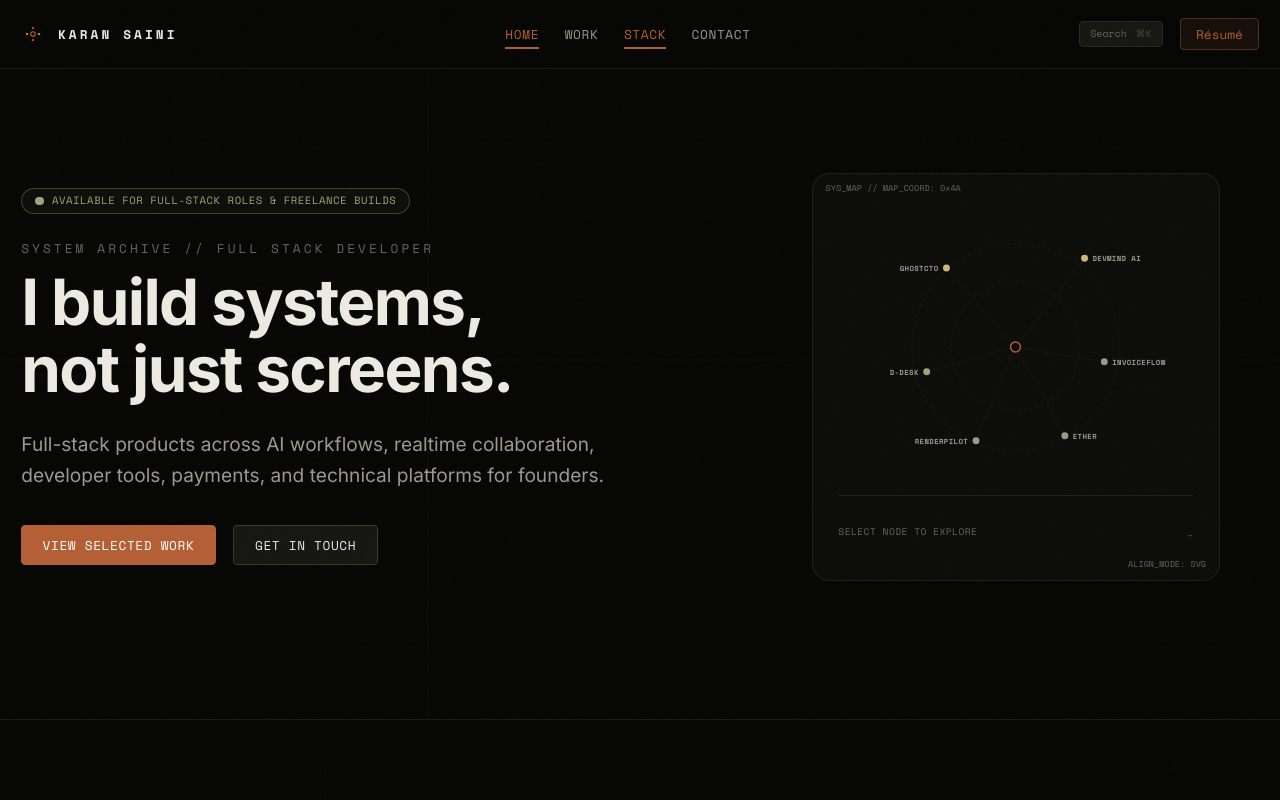
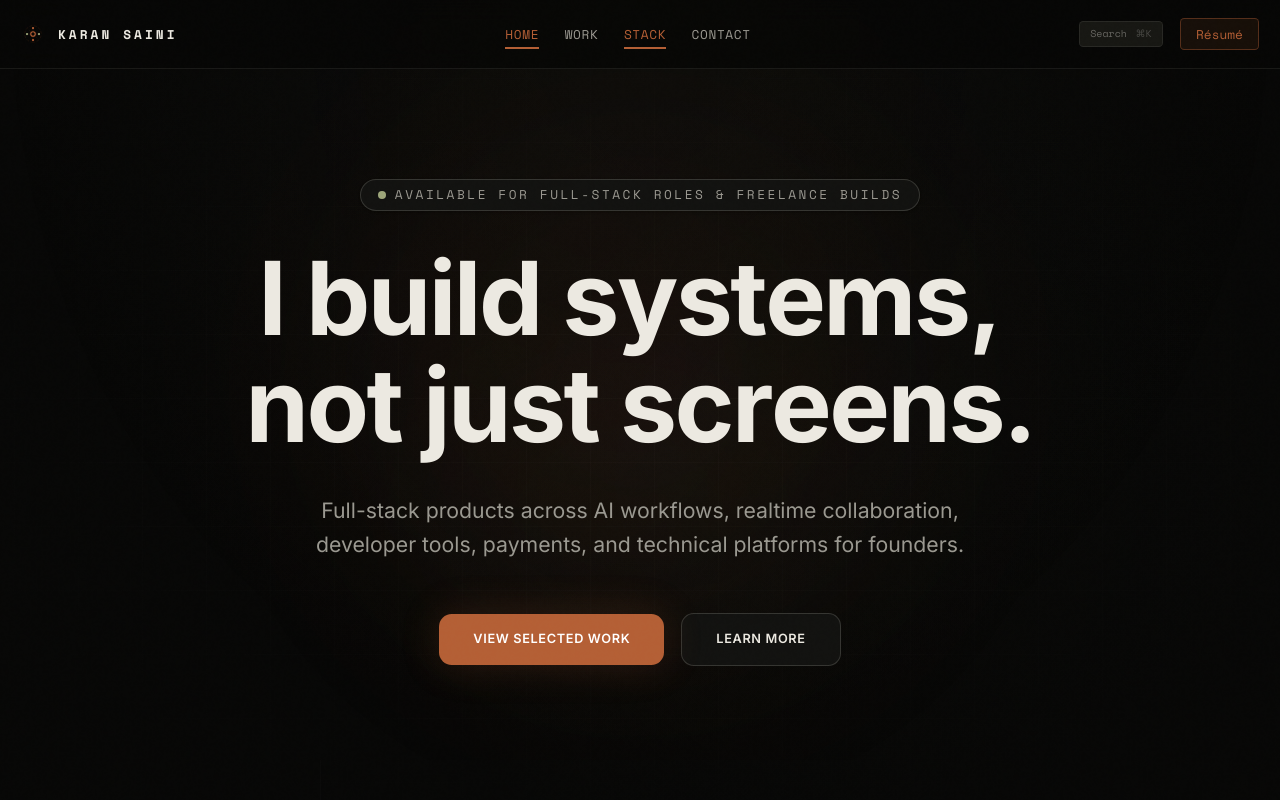
Before and after one commit to karansaini46/portfolio, a Next.js app: page / in a window 1280 px wide. Shown: the top 800 px of the page. Built offline with nearby package versions, Linux system fonts and the light colour scheme.

Commit message:
style: refine Hero, AnimatedBackground, and ArchitectureExplorer components

```diff
--- a/src/components/AnimatedBackground.tsx
+++ b/src/components/AnimatedBackground.tsx
@@ -4,96 +4,74 @@ import { useEffect, useState } from "react";
 import { motion, useMotionValue, useSpring } from "framer-motion";
 
 export default function AnimatedBackground() {
-  const [isLowPower] = useState(() => {
-    if (typeof window !== "undefined") {
-      return window.matchMedia?.("(prefers-reduced-motion: reduce)").matches;
-    }
-    return false;
-  });
-  const [tabVisible, setTabVisible] = useState(true);
+  const [isMounted, setIsMounted] = useState(false);
 
-  // Parallax values
+  useEffect(() => {
+    setIsMounted(true);
+  }, []);
+
   const mouseX = useMotionValue(0);
   const mouseY = useMotionValue(0);
-
-  const springX = useSpring(mouseX, { stiffness: 40, damping: 25 });
-  const springY = useSpring(mouseY, { stiffness: 40, damping: 25 });
+  const springX = useSpring(mouseX, { stiffness: 30, damping: 20 });
+  const springY = useSpring(mouseY, { stiffness: 30, damping: 20 });
 
   useEffect(() => {
-    // Tab visibility handling
-    const handleVisibility = () => {
-      setTabVisible(!document.hidden);
-    };
-    document.addEventListener("visibilitychange", handleVisibility);
-
-    // Mouse move parallax (only on desktop / pointer devices)
     const handleMouseMove = (event: MouseEvent) => {
-      if (isLowPower || document.hidden) return;
       const width = window.innerWidth;
       const height = window.innerHeight;
-      // Max 12px shift
-      const xVal = ((event.clientX - width / 2) / (width / 2)) * 12;
-      const yVal = ((event.clientY - height / 2) / (height / 2)) * 12;
-      mouseX.set(xVal);
-      mouseY.set(yVal);
+      mouseX.set(((event.clientX - width / 2) / (width / 2)) * 30);
+      mouseY.set(((event.clientY - height / 2) / (height / 2)) * 30);
     };
 
     window.addEventListener("mousemove", handleMouseMove, { passive: true });
+    return () => window.removeEventListener("mousemove", handleMouseMove);
+  }, [mouseX, mouseY]);
 
-    return () => {
-      document.removeEventListener("visibilitychange", handleVisibility);
-      window.removeEventListener("mousemove", handleMouseMove);
-    };
-  }, [mouseX, mouseY, isLowPower]);
-
-  if (!tabVisible) return null;
+  if (!isMounted) return null;
 
   return (
     <div aria-hidden="true" className="fixed inset-0 z-0 overflow-hidden bg-background pointer-events-none">
       {/* Heavy dark vignette overlay to keep text highly legible */}
-      <div className="absolute inset-0 z-[5] bg-gradient-to-b from-transparent via-background/40 to-background pointer-events-none" />
+      <div className="absolute inset-0 z-[5] bg-[radial-gradient(ellipse_at_center,transparent_0%,var(--background)_80%)] pointer-events-none" />
 
-      {/* Parallax Content */}
+      {/* Parallax Container */}
       <motion.div
-        className="absolute inset-[-24px] z-[1] opacity-[0.06]"
-        style={{
-          x: isLowPower ? 0 : springX,
-          y: isLowPower ? 0 : springY,
-        }}
+        className="absolute inset-[-50px] z-[1]"
+        style={{ x: springX, y: springY }}
       >
-        {/* Fine grid */}
-        <div className="absolute inset-0 [background-image:linear-gradient(to_right,rgba(236,233,225,0.08)_1px,transparent_1px),linear-gradient(to_bottom,rgba(236,233,225,0.08)_1px,transparent_1px)] [background-size:80px_80px]" />
+        {/* Soft Animated Glow Blobs */}
+        <motion.div
+          className="absolute top-[20%] left-[20%] w-[40vw] h-[40vw] rounded-full bg-accent-primary opacity-[0.03] blur-[100px]"
+          animate={{
+            x: [0, 50, -20, 0],
+            y: [0, -40, 20, 0],
+            scale: [1, 1.1, 0.9, 1]
+          }}
+          transition={{ duration: 15, repeat: Infinity, ease: "easeInOut" }}
+        />
 
-        {/* Sparse Guide Lines */}
-        <div className="absolute top-[20%] left-0 right-0 h-px bg-border-subtle" />
-        <div className="absolute bottom-[30%] left-0 right-0 h-px bg-border-subtle" />
-        <div className="absolute left-[15%] top-0 bottom-0 w-px bg-border-subtle" />
-        <div className="absolute right-[25%] top-0 bottom-0 w-px bg-border-subtle" />
+        <motion.div
+          className="absolute bottom-[10%] right-[10%] w-[50vw] h-[50vw] rounded-full bg-accent-secondary opacity-[0.02] blur-[120px]"
+          animate={{
+            x: [0, -60, 30, 0],
+            y: [0, 50, -30, 0],
+            scale: [1, 1.2, 0.8, 1]
+          }}
+          transition={{ duration: 18, repeat: Infinity, ease: "easeInOut", delay: 2 }}
+        />
 
-        {/* Dynamic connection path line */}
-        {!isLowPower && (
-          <svg className="absolute inset-0 w-full h-full text-accent-secondary/15" xmlns="http://www.w3.org/2000/svg">
-            <motion.path
-              d="M 0 150 L 300 150 L 450 350 L 1200 350 L 1400 600 L 2000 600"
-              fill="none"
-              stroke="currentColor"
-              strokeWidth="0.75"
-              strokeDasharray="6 4"
-              initial={{ strokeDashoffset: 0 }}
-              animate={{ strokeDashoffset: -100 }}
-              transition={{ duration: 40, repeat: Infinity, ease: "linear" }}
-            />
-          </svg>
-        )}
+        <motion.div
+          className="absolute top-[40%] right-[40%] w-[30vw] h-[30vw] rounded-full bg-accent-gold opacity-[0.02] blur-[90px]"
+          animate={{
+            x: [0, 40, -40, 0],
+            y: [0, 40, -40, 0],
+          }}
+          transition={{ duration: 20, repeat: Infinity, ease: "easeInOut", delay: 1 }}
+        />
+
+        {/* Fine, subtle grid pattern */}
+        <div className="absolute inset-0 [background-image:linear-gradient(to_right,rgba(236,233,225,0.02)_1px,transparent_1px),linear-gradient(to_bottom,rgba(236,233,225,0.02)_1px,transparent_1px)] [background-size:64px_64px]" />
       </motion.div>
-
-      {/* Static HUD / Technical indicators */}
-      <div className="absolute inset-0 z-[2] opacity-[0.25] text-[9px] font-mono text-text-muted p-6 select-none pointer-events-none">
-        <div className="absolute top-6 left-6">SYS_LOC // 45.09.N_122.68.W</div>
-        <div className="absolute top-6 right-6">SYS_STATUS // ACTIVE</div>
-        <div className="absolute bottom-6 left-6">ARCHIVE_LAYER // v1.0.0</div>
-        <div className="absolute bottom-6 right-6">GRID_ALIGN // OK</div>
-      </div>
     </div>
   );
 }
--- a/src/components/ArchitectureExplorer.tsx
+++ b/src/components/ArchitectureExplorer.tsx
@@ -7,7 +7,7 @@ import { portfolio } from "@/data/portfolio";
 type Coordinates = { x: number; y: number };
 
 export default function ArchitectureExplorer() {
-  const [activeSlug, setActiveSlug] = useState(portfolio.projects[0].slug);
+  const [activeSlug, setActiveSlug] = useState("ether");
   const activeProject = portfolio.projects.find((p) => p.slug === activeSlug) || portfolio.projects[0];
   const [hoveredNodeId, setHoveredNodeId] = useState<string | null>(null);
 
@@ -84,7 +84,7 @@ export default function ArchitectureExplorer() {
 
       <div className="mx-auto max-w-[90rem]">
         {/* Section Header */}
-        <div className="mb-16 text-left max-w-3xl">
+        <div className="mb-12 text-left max-w-3xl">
           <p className="font-mono text-xs uppercase tracking-[0.24em] text-accent-secondary">
             02 // SYSTEM SCHEMATICS
           </p>
@@ -92,8 +92,27 @@ export default function ArchitectureExplorer() {
             Project Architecture Explorer
           </h2>
           <p className="mt-4 text-base text-text-secondary">
-            Visual dependency flow diagrams showcasing components, databases, server routing, and background systems for the active project.
+            Visual dependency flow diagrams showcasing components, databases, server routing, and background systems. Select a system below to explore its architecture.
           </p>
+
+          <div className="mt-8 flex flex-wrap gap-2">
+            {portfolio.projects.filter(p => p.archNodes && p.archNodes.length > 0).map((project) => {
+              const isActive = activeSlug === project.slug;
+              return (
+                <button
+                  key={project.slug}
+                  onClick={() => setActiveSlug(project.slug)}
+                  className={`px-4 py-2 rounded-full font-mono text-xs uppercase tracking-wider transition-all border ${
+                    isActive
+                      ? "bg-accent-primary text-white border-accent-primary shadow-[0_0_15px_rgba(180,95,53,0.3)]"
+                      : "bg-surface text-text-secondary border-border-subtle hover:border-border-visible hover:text-text-primary"
+                  }`}
+                >
+                  {project.title}
+                </button>
+              );
+            })}
+          </div>
         </div>
 
         <div className="grid lg:grid-cols-12 gap-12 items-center">
--- a/src/components/Hero.tsx
+++ b/src/components/Hero.tsx
@@ -1,239 +1,108 @@
 "use client";
 
-import { useState } from "react";
-import { motion } from "framer-motion";
+import { motion, Variants } from "framer-motion";
 import { portfolio } from "@/data/portfolio";
+import Link from "next/link";
+import MagneticButton from "./MagneticButton"; // We'll need to create this or ensure it exists
+
+const sentence: Variants = {
+  hidden: { opacity: 1 },
+  visible: {
+    opacity: 1,
+    transition: {
+      delayChildren: 0.1,
+      staggerChildren: 0.03,
+    },
+  },
+};
+
+const letter: Variants = {
+  hidden: { opacity: 0, y: 50, rotateX: -90 },
+  visible: {
+    opacity: 1,
+    y: 0,
+    rotateX: 0,
+    transition: { type: "spring", damping: 20, stiffness: 200 },
+  },
+};
 
 export default function Hero() {
-  const [hoveredNode, setHoveredNode] = useState<typeof portfolio.projects[0] | null>(null);
-
-  const handleNodeClick = (slug: string) => {
-    const el = document.getElementById(`project-${slug}`);
-    if (el) {
-      el.scrollIntoView({ behavior: "smooth" });
-    } else {
-      const section = document.getElementById("selected-systems");
-      if (section) {
-        section.scrollIntoView({ behavior: "smooth" });
-        // Dispatch an event to select this project in the Showcase
-        window.dispatchEvent(new CustomEvent("select-project", { detail: slug }));
-      }
-    }
-  };
-
-  // Node coordinates inside the 300x300 SVG system map coordinate space
-  const getProj = (slug: string) => portfolio.projects.find((p) => p.slug === slug)!;
-  const nodes = [
-    { project: getProj("ghostcto"), cx: 80, cy: 70 },
-    { project: getProj("devmind-ai"), cx: 220, cy: 60 },
-    { project: getProj("d-desk"), cx: 60, cy: 175 },
-    { project: getProj("invoiceflow"), cx: 240, cy: 165 },
-    { project: getProj("renderpilot"), cx: 110, cy: 245 },
-    { project: getProj("ether"), cx: 200, cy: 240 },
-  ];
+  const headline = portfolio.personalInfo.headline;
 
   return (
-    <section className="relative min-h-[90vh] flex items-center justify-center pt-24 pb-16 px-5 border-b border-border-subtle overflow-hidden">
-      {/* Background guide lines */}
-      <div className="absolute inset-x-0 top-1/2 -translate-y-1/2 h-px bg-border-subtle opacity-30 pointer-events-none" />
-      <div className="absolute left-1/3 inset-y-0 w-px bg-border-subtle opacity-30 pointer-events-none" />
+    <section className="relative min-h-[95vh] flex items-center justify-center pt-20 px-6 overflow-hidden">
+      <div className="absolute inset-0 pointer-events-none bg-[radial-gradient(ellipse_at_top,var(--surface-raised)_0%,transparent_70%)] opacity-30" />
 
-      <div className="mx-auto max-w-[90rem] w-full grid md:grid-cols-12 gap-12 items-center relative z-10">
+      <div className="mx-auto max-w-5xl w-full flex flex-col items-center text-center relative z-10">
 
-        {/* Left Column: textual info */}
-        <div className="md:col-span-7 flex flex-col items-start text-left">
-          {/* Availability Badge */}
+        {/* Eyebrow */}
         <motion.div
-            className="inline-flex items-center gap-2 rounded-full border border-accent-secondary/35 bg-accent-secondary/5 px-3 py-1 font-mono text-[0.625rem] uppercase tracking-wider text-accent-secondary mb-6"
-            initial={{ opacity: 0, y: 6 }}
-            animate={{ opacity: 1, y: 0 }}
-            transition={{ duration: 0.4 }}
+          className="inline-flex items-center gap-2 rounded-full border border-border-visible bg-surface px-4 py-1.5 mb-8 shadow-sm"
+          initial={{ opacity: 0, y: -20, scale: 0.9 }}
+          animate={{ opacity: 1, y: 0, scale: 1 }}
+          transition={{ duration: 0.6, ease: [0.16, 1, 0.3, 1] }}
         >
           <span className="relative flex h-2 w-2">
             <span className="absolute inline-flex h-full w-full animate-ping rounded-full bg-accent-secondary opacity-75" />
             <span className="relative inline-flex h-2 w-2 rounded-full bg-accent-secondary" />
           </span>
+          <span className="font-mono text-xs uppercase tracking-[0.2em] text-text-secondary">
             {portfolio.personalInfo.availability}
+          </span>
         </motion.div>
 
-          {/* Subheadline Eyebrow */}
+        {/* Main Cinematic Headline */}
+        <motion.h1
+          className="text-5xl sm:text-7xl md:text-[5rem] lg:text-[6rem] font-sans font-bold tracking-tight text-text-primary text-balance leading-[1.05] mb-8 [perspective:1000px]"
+          variants={sentence}
+          initial="hidden"
+          animate="visible"
+        >
+          {headline.split("").map((char, index) => (
+            <motion.span
+              key={char + "-" + index}
+              variants={letter}
+              className="inline-block"
+              style={{ originY: 1.2, originX: 0.5 }}
+            >
+              {char === " " ? "\u00A0" : char}
+            </motion.span>
+          ))}
+        </motion.h1>
+
+        {/* Subheadline */}
         <motion.p
-            className="font-mono text-xs uppercase tracking-[0.24em] text-text-muted mb-3"
-            initial={{ opacity: 0, y: 6 }}
+          className="text-lg sm:text-xl text-text-secondary max-w-2xl text-balance leading-relaxed mb-12"
+          initial={{ opacity: 0, y: 20 }}
           animate={{ opacity: 1, y: 0 }}
-            transition={{ delay: 0.05, duration: 0.4 }}
-          >
-            SYSTEM ARCHIVE // {portfolio.personalInfo.role.toUpperCase()}
-          </motion.p>
-
-          {/* Main Headline */}
-          <h1 className="text-4xl sm:text-6xl font-sans font-bold tracking-tight text-text-primary text-balance leading-[1.05]">
-            <motion.span
-              className="block"
-              initial={{ opacity: 0, y: 12 }}
-              animate={{ opacity: 1, y: 0 }}
-              transition={{ delay: 0.1, duration: 0.5, ease: [0.22, 1, 0.36, 1] }}
-            >
-              {portfolio.personalInfo.headline}
-            </motion.span>
-          </h1>
-
-          {/* Long Paragraph */}
-          <motion.p
-            className="mt-6 text-base sm:text-lg text-text-secondary max-w-xl leading-relaxed text-balance"
-            initial={{ opacity: 0, y: 12 }}
-            animate={{ opacity: 1, y: 0 }}
-            transition={{ delay: 0.15, duration: 0.5, ease: [0.22, 1, 0.36, 1] }}
+          transition={{ delay: 1, duration: 0.8, ease: [0.16, 1, 0.3, 1] }}
         >
           {portfolio.personalInfo.subheadline}
         </motion.p>
 
-          {/* Action Buttons */}
         <motion.div
-            className="mt-8 flex flex-wrap gap-4"
-            initial={{ opacity: 0, y: 12 }}
+          className="flex flex-wrap items-center justify-center gap-4"
+          initial={{ opacity: 0, y: 20 }}
           animate={{ opacity: 1, y: 0 }}
-            transition={{ delay: 0.2, duration: 0.5 }}
+          transition={{ delay: 1.2, duration: 0.8, ease: [0.16, 1, 0.3, 1] }}
         >
-            <button
-              onClick={() => document.getElementById("selected-systems")?.scrollIntoView({ behavior: "smooth" })}
-              className="rounded bg-accent-primary px-5 py-2.5 font-mono text-xs uppercase tracking-wider text-white hover:bg-accent-primary/85 transition-colors cursor-pointer"
-            >
-              {portfolio.actions.viewProjects}
-            </button>
-            <a
-              href="#contact"
-              className="rounded border border-border-visible bg-surface-raised px-5 py-2.5 font-mono text-xs uppercase tracking-wider text-text-primary hover:border-text-secondary transition-colors"
-            >
-              Get in touch
-            </a>
+          <MagneticButton variant="primary" href="/projects" ariaLabel="View Projects" className="relative overflow-hidden rounded-xl px-8 py-4 font-sans text-sm font-semibold shadow-[0_0_40px_rgba(180,95,53,0.2)] transition-shadow hover:shadow-[0_0_60px_rgba(180,95,53,0.4)] border-none">
+            <span className="relative z-10">{portfolio.actions.viewProjects}</span>
+          </MagneticButton>
+
+          <MagneticButton variant="secondary" href="/about" ariaLabel="Learn More" className="rounded-xl border border-border-visible bg-surface px-8 py-4 font-sans text-sm font-medium text-text-primary hover:bg-surface-raised hover:border-text-muted transition-all">
+            <span className="relative z-10">Learn more</span>
+          </MagneticButton>
         </motion.div>
       </div>
 
-        {/* Right Column: Interactive Systems Map */}
-        <div className="md:col-span-5 flex flex-col items-center justify-center">
-          <div className="relative w-full max-w-[24rem] aspect-square rounded-2xl border border-border-subtle bg-background-elevated p-6 flex flex-col justify-between overflow-hidden">
-            {/* Fine coordinate markers */}
-            <div className="absolute top-2 left-3 font-mono text-[0.5rem] text-text-muted">SYS_MAP // MAP_COORD: 0x4A</div>
-            <div className="absolute bottom-2 right-3 font-mono text-[0.5rem] text-text-muted">ALIGN_MODE: SVG</div>
-
-            {/* Interactive SVG Diagram */}
-            <svg viewBox="0 0 300 300" className="w-full h-full text-text-muted relative z-10 select-none">
-              {/* Outer Orbit Path */}
-              <circle cx="150" cy="150" r="105" fill="none" stroke="currentColor" strokeWidth="0.5" strokeDasharray="3 3" className="opacity-25" />
-              <circle cx="150" cy="150" r="65" fill="none" stroke="currentColor" strokeWidth="0.5" strokeDasharray="3 3" className="opacity-25" />
-
-              {/* Central Hub Node */}
-              <circle cx="150" cy="150" r="5" className="fill-background stroke-accent-primary" strokeWidth="1.5" />
-
-              {/* Node connection lines */}
-              {nodes.map(({ project, cx, cy }) => {
-                const isHovered = hoveredNode?.slug === project.slug;
-                return (
-                  <motion.line
-                    key={`line-${project.slug}`}
-                    x1="150"
-                    y1="150"
-                    x2={cx}
-                    y2={cy}
-                    stroke={isHovered ? "var(--accent-primary)" : "currentColor"}
-                    strokeWidth={isHovered ? "1" : "0.5"}
-                    className="opacity-20"
-                    initial={{ pathLength: 0 }}
-                    animate={{ pathLength: 1 }}
-                    transition={{ duration: 0.8 }}
+      {/* Ambient glowing orb behind text */}
+      <motion.div
+        className="absolute top-1/2 left-1/2 -translate-x-1/2 -translate-y-1/2 w-[600px] h-[600px] bg-accent-primary opacity-[0.04] blur-[120px] rounded-full pointer-events-none"
+        initial={{ scale: 0.8, opacity: 0 }}
+        animate={{ scale: 1, opacity: 0.04 }}
+        transition={{ delay: 0.5, duration: 2, ease: "easeOut" }}
       />
-                );
-              })}
-
-              {/* Interactive Nodes */}
-              {nodes.map(({ project, cx, cy }) => {
-                const isHovered = hoveredNode?.slug === project.slug;
-                const isAI = project.category === "ai";
-                const isRealtime = project.category === "realtime";
-
-                return (
-                  <g
-                    key={project.slug}
-                    className="cursor-pointer"
-                    onMouseEnter={() => setHoveredNode(project)}
-                    onMouseLeave={() => setHoveredNode(null)}
-                    onClick={() => handleNodeClick(project.slug)}
-                  >
-                    {/* Ring highlight on hover */}
-                    {isHovered && (
-                      <motion.circle
-                        cx={cx}
-                        cy={cy}
-                        r="8"
-                        className="stroke-accent-primary"
-                        strokeWidth="0.75"
-                        fill="none"
-                        initial={{ scale: 0.6, opacity: 0 }}
-                        animate={{ scale: 1, opacity: 0.7 }}
-                      />
-                    )}
-                    {/* Node Core */}
-                    <circle
-                      cx={cx}
-                      cy={cy}
-                      r={isHovered ? "4" : "3.5"}
-                      className={`transition-colors duration-200 ${
-                        isHovered
-                          ? "fill-accent-primary"
-                          : isAI
-                          ? "fill-accent-gold"
-                          : isRealtime
-                          ? "fill-accent-secondary"
-                          : "fill-text-secondary"
-                      }`}
-                    />
-
-                    {/* Compact identifier next to node */}
-                    <text
-                      x={cx + (cx > 150 ? 8 : -8)}
-                      y={cy + 3}
-                      textAnchor={cx > 150 ? "start" : "end"}
-                      className="font-mono text-[0.4375rem] uppercase tracking-wider fill-text-secondary font-semibold"
-                    >
-                      {project.title}
-                    </text>
-                  </g>
-                );
-              })}
-            </svg>
-
-            {/* Dynamic Node Details Display HUD */}
-            <div className="h-16 border-t border-border-subtle pt-3 flex flex-col justify-center font-mono select-none">
-              {hoveredNode ? (
-                <motion.div
-                  initial={{ opacity: 0, y: 2 }}
-                  animate={{ opacity: 1, y: 0 }}
-                  className="text-left"
-                >
-                  <div className="flex items-center justify-between text-[0.5625rem]">
-                    <span className="text-accent-primary uppercase tracking-wider font-bold">
-                      {hoveredNode.title}
-                    </span>
-                    <span className="text-text-muted uppercase">
-                      STATUS: {hoveredNode.status}
-                    </span>
-                  </div>
-                  <div className="text-[0.5rem] text-text-secondary mt-1 overflow-hidden text-ellipsis whitespace-nowrap">
-                    {hoveredNode.stack.slice(0, 4).join(" + ")}
-                  </div>
-                </motion.div>
-              ) : (
-                <div className="text-left text-text-muted text-[0.5625rem] uppercase tracking-wider flex items-center justify-between">
-                  <span>SELECT NODE TO EXPLORE</span>
-                  <span className="animate-pulse">_</span>
-                </div>
-              )}
-            </div>
-          </div>
-        </div>
-
-      </div>
     </section>
   );
 }
```
Lines whose indentation alone changed are shown as unchanged.
